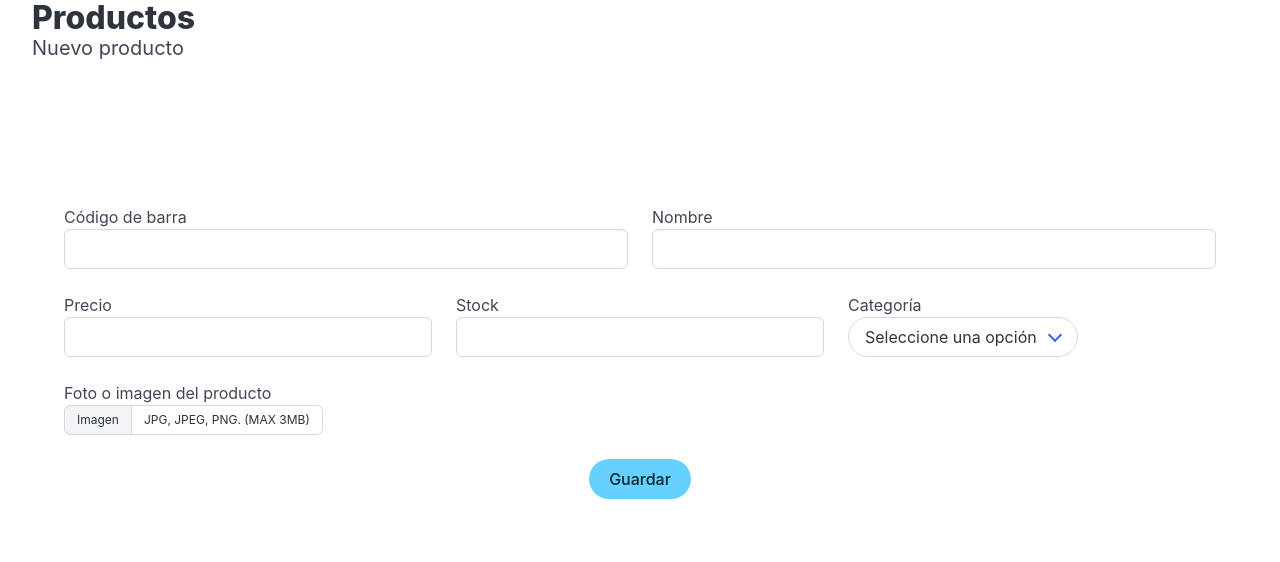
After one commit to Manuel01011/Invetario_PHP, a PHP site: template vista/product_new.php in a window 1280 px wide. The commit adds this page. Shown: the top 562 px of the page. Run offline with PHP 8.4, Linux system fonts and the light colour scheme; the template is opened without the code that fills it, so the values that code supplies are empty.

Commit message:
se agrego el guardar productos

```diff
--- a/index.php
+++ b/index.php
@@ -9,7 +9,7 @@
 </head>
 <body>
 
-<!--video -->
+<!--video 43-->
 
 <?php
     if(!isset($_GET['Vista']) || $_GET['Vista'] == ""){
--- /dev/null
+++ b/vista/product_category.php
@@ -0,0 +1 @@
+Productos por categorias
--- /dev/null
+++ b/vista/product_img.php
@@ -0,0 +1 @@
+imagen de producto
--- /dev/null
+++ b/vista/product_list.php
@@ -0,0 +1 @@
+lista de Productos
--- /dev/null
+++ b/vista/product_new.php
@@ -0,0 +1,83 @@
+<div class="container is-fluid mb-6">
+	<h1 class="title">Productos</h1>
+	<h2 class="subtitle">Nuevo producto</h2>
+</div>
+
+<div class="container pb-6 pt-6">
+    <?php
+        require_once "./php/main.php";
+
+    ?>
+
+	<div class="form-rest mb-6 mt-6"></div>
+
+	<form action="./php/producto_save.php" method="POST" class="FormularioAjax" autocomplete="off" enctype="multipart/form-data" >
+		<div class="columns">
+		  	<div class="column">
+		    	<div class="control">
+					<label>Código de barra</label>
+				  	<input class="input" type="text" name="producto_codigo" pattern="[a-zA-Z0-9- ]{1,70}" maxlength="70" required >
+				</div>
+		  	</div>
+		  	<div class="column">
+		    	<div class="control">
+					<label>Nombre</label>
+				  	<input class="input" type="text" name="producto_nombre" pattern="[a-zA-Z0-9áéíóúÁÉÍÓÚñÑ().,$#\-\/ ]{1,70}" maxlength="70" required >
+				</div>
+		  	</div>
+		</div>
+		<div class="columns">
+		  	<div class="column">
+		    	<div class="control">
+					<label>Precio</label>
+				  	<input class="input" type="text" name="producto_precio" pattern="[0-9.]{1,25}" maxlength="25" required >
+				</div>
+		  	</div>
+		  	<div class="column">
+		    	<div class="control">
+					<label>Stock</label>
+				  	<input class="input" type="text" name="producto_stock" pattern="[0-9]{1,25}" maxlength="25" required >
+				</div>
+		  	</div>
+
+		  	<div class="column">
+				<label>Categoría</label><br>
+		    	<div class="select is-rounded">
+				  	<select name="producto_categoria" >
+				    	<option value="" selected="" >Seleccione una opción</option>
+                        <?php
+                            $categoria=conexion();
+                            $categoria= $categoria->query("SELECT * FROM categoria");
+                            if( $categoria->rowCount()>0){
+                                $categoria= $categoria->fetchAll();
+                                foreach($categoria as $row){
+                                    echo '<option value="'.$row['categoria_id'].'" >'.$row['categoria_nombre'].'</option>
+                                    ';
+                                }
+                            }
+                            $categoria=null;
+                        ?>
+				  	</select>
+				</div>
+		  	</div>
+
+		</div>
+		<div class="columns">
+			<div class="column">
+				<label>Foto o imagen del producto</label><br>
+				<div class="file is-small has-name">
+				  	<label class="file-label">
+				    	<input class="file-input" type="file" name="producto_foto" accept=".jpg, .png, .jpeg" >
+				    	<span class="file-cta">
+				      		<span class="file-label">Imagen</span>
+				    	</span>
+				    	<span class="file-name">JPG, JPEG, PNG. (MAX 3MB)</span>
+				  	</label>
+				</div>
+			</div>
+		</div>
+		<p class="has-text-centered">
+			<button type="submit" class="button is-info is-rounded">Guardar</button>
+		</p>
+	</form>
+</div>
--- /dev/null
+++ b/vista/product_search.php
@@ -0,0 +1 @@
+buscar Producto
--- /dev/null
+++ b/vista/product_update.php
@@ -0,0 +1 @@
+Actualizar producto
```
Also changed, not shown: inc/navbar.php (+4 -4 lines), php/producto_save.php (added, +176 -0 lines), img/productos/Nintendo_Switch_97.jpg (added).
